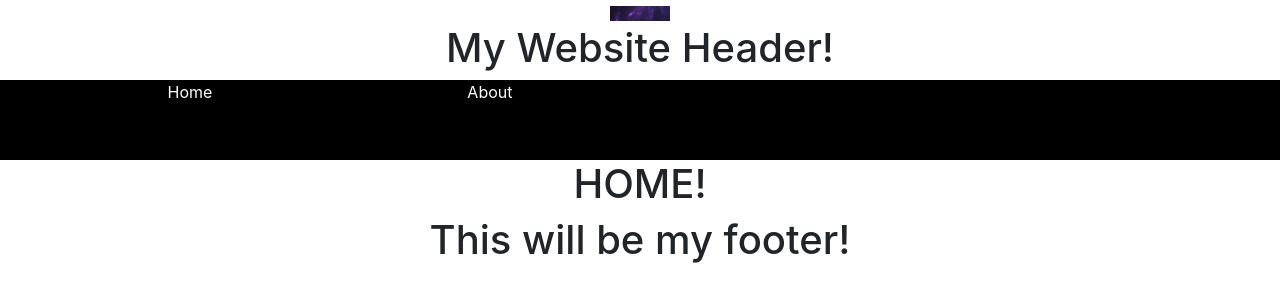
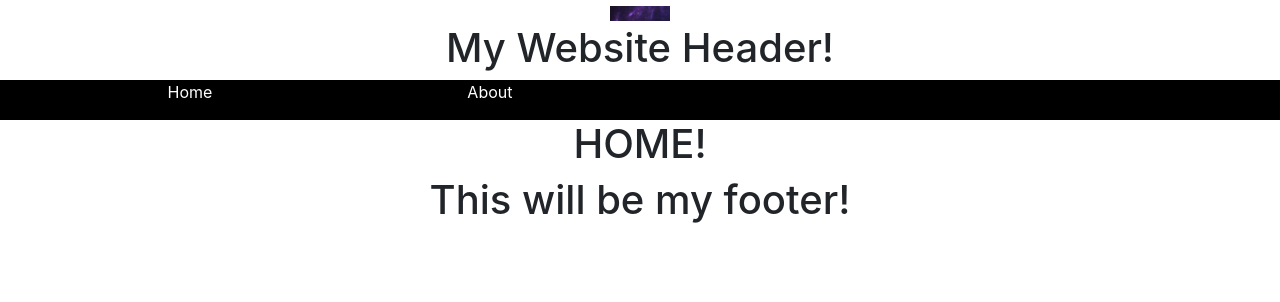
Before and after one commit to jlagree/homepage, a React (Create React App) app: page / in a window 1280 px wide. Shown: the top 302 px of the page. Built offline with nearby package versions, Linux system fonts and the light colour scheme.

Commit message:
update header footer

```diff
--- a/public/index.html
+++ b/public/index.html
@@ -12,8 +12,6 @@
   </head>
   <body>
     <noscript>You need to enable JavaScript to run this app.</noscript>
-    <div id="header"></div>
     <div id="content"></div>
-    <div id="footer"></div>
   </body>
 </html>
--- a/src/App.css
+++ b/src/App.css
@@ -6,7 +6,7 @@ nav {
   display: flex;
   justify-content: space-around;
   align-items: center;
-  min-height: 10vh;
+  min-height: 5vh;
   background-color: black;
   color: white;
 }
```
